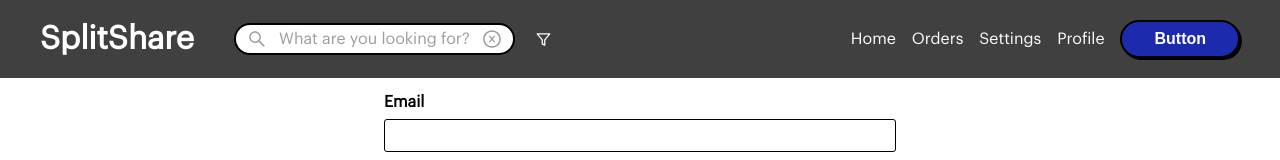
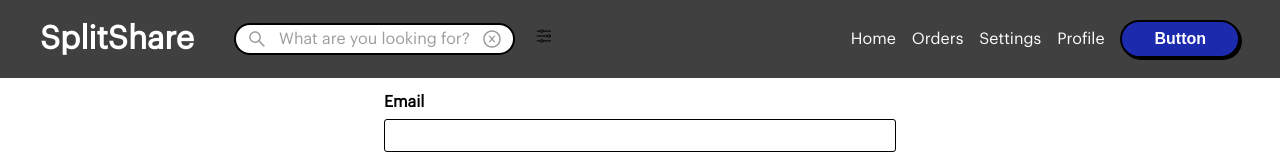
Before and after one commit to dacosio/integrated-project, a React (Create React App) app: page /login in a window 1280 px wide. Shown: the top 160 px of the page. Built offline with nearby package versions, Linux system fonts and the light colour scheme; no server answers.

Commit message:
filter svg

```diff
--- a/src/components/base/SVG/FilterSVG.jsx
+++ b/src/components/base/SVG/FilterSVG.jsx
@@ -4,14 +4,16 @@ const FilterSVG = ({ width, height, fill, ...props }) => {
   return (
     <svg
       xmlns="http://www.w3.org/2000/svg"
-      width={width}
-      height={height}
+      width={width} //18
+      height={height} //14
       fill="none"
       {...props}
     >
       <path
-        fill="#fff"
-        d="M6.667 3.667a1.333 1.333 0 1 0 0 2.666 1.333 1.333 0 0 0 0-2.666Zm-3.774 0a4.001 4.001 0 0 1 7.547 0H20a1.333 1.333 0 1 1 0 2.666h-9.56a4.002 4.002 0 0 1-7.547 0h-1.56a1.333 1.333 0 0 1 0-2.666h1.56Zm11.774 8a1.333 1.333 0 1 0 0 2.665 1.333 1.333 0 0 0 0-2.665Zm-3.774 0a4.002 4.002 0 0 1 7.547 0H20a1.333 1.333 0 1 1 0 2.666h-1.56a4.002 4.002 0 0 1-7.547 0h-9.56a1.333 1.333 0 1 1 0-2.666h9.56Zm-4.226 8a1.333 1.333 0 1 0 0 2.666 1.333 1.333 0 0 0 0-2.666Zm-3.774 0a4.002 4.002 0 0 1 7.547 0H20a1.333 1.333 0 1 1 0 2.666h-9.56a4.002 4.002 0 0 1-7.547 0h-1.56a1.333 1.333 0 1 1 0-2.666h1.56Z"
+        stroke="#000"
+        strokeLinecap="round"
+        strokeMiterlimit={10}
+        d="M1.15 11.9h3.16c0 .77.62 1.39 1.39 1.39.77 0 1.39-.62 1.39-1.39m10.19 0H7.08c0-.77-.62-1.39-1.39-1.39-.77 0-1.39.62-1.39 1.39M1.15 2.1h3.16c0 .77.62 1.39 1.39 1.39.77 0 1.39-.62 1.39-1.39m10.19 0H7.08c0-.77-.62-1.39-1.39-1.39-.77 0-1.39.62-1.39 1.39M17.28 7h-3.16m0 0c0-.77-.62-1.39-1.39-1.39-.77 0-1.39.62-1.39 1.39m2.78 0c0 .77-.62 1.39-1.39 1.39-.77 0-1.39-.62-1.39-1.39m0 0H1.15"
       />
     </svg>
   );
--- a/src/components/layout/Header/Header.js
+++ b/src/components/layout/Header/Header.js
@@ -5,8 +5,8 @@ import Button from "../../base/Button/Button";
 import { useContext, useState } from "react";
 import { useNavigate } from "react-router-dom";
 import SearchField from "../../base/SearchField/SearchField";
-import { LuFilter } from "react-icons/lu";
 import { SearchContext } from "../../../context/SearchContext";
+import { FilterSVG } from "../../base/SVG";
 
 const Header = () => {
   const { user, logout } = UserAuth();
@@ -30,7 +30,7 @@ const Header = () => {
           onChange={handleInputChange}
           placeholder="What are you looking for?"
         />
-        <LuFilter style={{ fontSize: "25px" }} />
+        <FilterSVG height={20} width={25} />
       </div>
       <nav>
         <ul className={styles.nav}>
```
